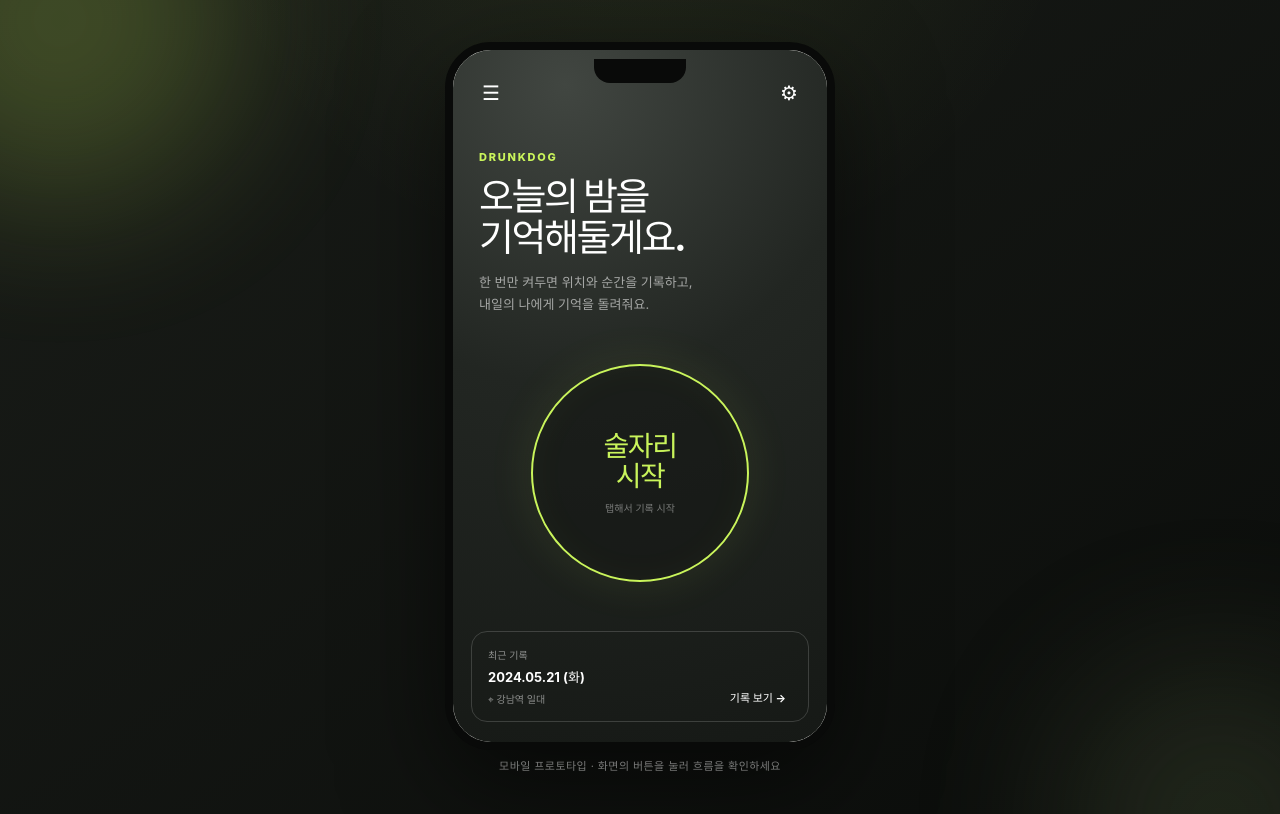
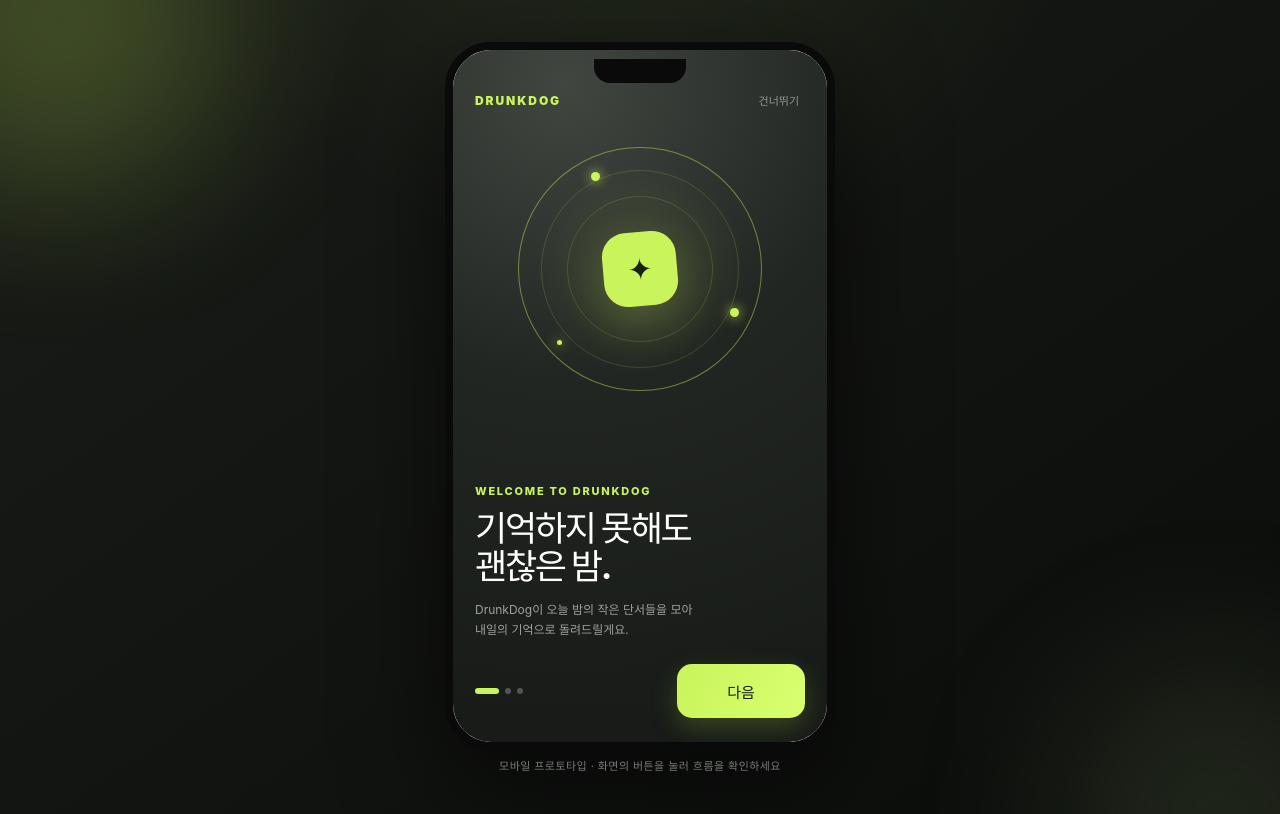
Before and after one commit to SJW1104/drunkdog, a React (Vite) app in the folder frontend/: page / in a window 1280 px wide. Built offline with nearby package versions, Linux system fonts and the light colour scheme.

Commit message:
feat: add onboarding flow

```diff
--- a/frontend/src/App.css
+++ b/frontend/src/App.css
@@ -46,6 +46,29 @@
 .screen-body { padding: 20px 22px 92px; overflow-y: auto; }
 .step-label, .kicker { color: #6a704f; font-size: 11px; font-weight: 800; letter-spacing: .16em; margin: 4px 0 12px; }
 .screen h2 { font-size: 31px; line-height: 1.16; letter-spacing: -.055em; margin: 0 0 22px; }
+
+.onboarding-screen { padding: 25px 22px 24px; }
+.onboarding-top { display: flex; justify-content: space-between; align-items: center; padding-top: 16px; }
+.wordmark { color: var(--lime); font-size: 12px; font-weight: 900; letter-spacing: .16em; }
+.onboarding-top button { background: transparent; color: rgba(255,255,255,.5); font-size: 11px; }
+.onboarding-visual { width: 244px; height: 244px; margin: 38px auto 28px; border-radius: 50%; position: relative; display: grid; place-items: center; border: 1px solid rgba(201,244,91,.45); background: radial-gradient(circle, rgba(201,244,91,.13), transparent 63%); }
+.onboarding-visual::before, .onboarding-visual::after { content: ''; position: absolute; border-radius: 50%; border: 1px solid rgba(201,244,91,.16); }
+.onboarding-visual::before { inset: 22px; }.onboarding-visual::after { inset: 48px; }
+.visual-core { width: 74px; height: 74px; border-radius: 24px; display: grid; place-items: center; background: var(--lime); color: #18200f; font-size: 30px; font-weight: 900; position: relative; z-index: 2; transform: rotate(-5deg); box-shadow: 0 16px 45px rgba(201,244,91,.2); }
+.onboarding-visual i { position: absolute; width: 9px; height: 9px; border-radius: 50%; background: var(--lime); box-shadow: 0 0 12px var(--lime); }
+.onboarding-visual i:nth-of-type(1) { top: 24px; left: 72px; }.onboarding-visual i:nth-of-type(2) { right: 22px; bottom: 73px; }.onboarding-visual i:nth-of-type(3) { left: 38px; bottom: 45px; width: 5px; height: 5px; }
+.onboarding-visual--orbit .visual-core { border-radius: 50%; background: transparent; color: var(--lime); border: 2px solid var(--lime); box-shadow: inset 0 0 24px rgba(201,244,91,.12); }
+.onboarding-visual--shield .visual-core { border-radius: 38px 38px 48px 48px; }
+.onboarding-copy { margin-top: auto; }
+.onboarding-copy .kicker { color: var(--lime); }
+.onboarding-copy h1 { margin: 0; font-size: 35px; line-height: 1.08; letter-spacing: -.065em; }
+.onboarding-copy h1 span, .onboarding-copy > p:last-child span { display: block; }
+.onboarding-copy > p:last-child { margin: 15px 0 0; color: rgba(255,255,255,.58); font-size: 12px; line-height: 1.65; }
+.permission-preview { display: grid; grid-template-columns: repeat(4, 1fr); gap: 6px; margin-top: 18px; }
+.permission-preview span { padding: 9px 2px; border: 1px solid rgba(255,255,255,.12); border-radius: 10px; text-align: center; font-size: 9px; color: rgba(255,255,255,.7); }
+.onboarding-footer { display: grid; grid-template-columns: 1fr 128px; align-items: center; gap: 18px; margin-top: 24px; }
+.onboarding-footer .primary-button { width: 100%; }
+.page-dots { display: flex; gap: 6px; }.page-dots i { width: 6px; height: 6px; border-radius: 9px; background: rgba(255,255,255,.25); transition: .2s; }.page-dots i.active { width: 24px; background: var(--lime); }
 
 .home-screen { padding-bottom: 20px; }
 .home-copy { padding: 28px 26px 0; }
@@ -101,4 +124,5 @@
   .app-shell { padding: 18px; }
   .prototype-note { display: none; }
   .start-orbit { width: 170px; height: 170px; }
+  .onboarding-visual { width: 180px; height: 180px; margin: 15px auto; }
 }
--- a/frontend/src/App.jsx
+++ b/frontend/src/App.jsx
@@ -3,6 +3,27 @@
 import './App.css'
 
 const friends = ['지훈', '민수', '예린']
+
+const onboardingSlides = [
+  {
+    eyebrow: 'WELCOME TO DRUNKDOG',
+    title: '기억하지 못해도\n괜찮은 밤.',
+    description: 'DrunkDog이 오늘 밤의 작은 단서들을 모아\n내일의 기억으로 돌려드릴게요.',
+    visual: 'memory',
+  },
+  {
+    eyebrow: 'JUST ONE TAP',
+    title: '술자리는 즐기고,\n기록은 맡겨두세요.',
+    description: '위치와 시간은 자동으로 기록하고\n가끔 짧고 쉬운 기억 미션만 보내드려요.',
+    visual: 'orbit',
+  },
+  {
+    eyebrow: 'SAFE & PRIVATE',
+    title: '필요한 권한만\n안전하게 사용할게요.',
+    description: '위치, 알림, 카메라와 마이크는\n기억 복원과 안전 기능에만 사용해요.',
+    visual: 'shield',
+  },
+]
 
 function Icon({ children }) {
   return <span className="icon" aria-hidden="true">{children}</span>
@@ -17,6 +38,43 @@
       {title && <strong>{title}</strong>}
       <button className="icon-button" aria-label="설정">{title ? '•••' : '⚙'}</button>
     </header>
+  )
+}
+
+function Onboarding({ go }) {
+  const [step, setStep] = useState(0)
+  const slide = onboardingSlides[step]
+  const isLast = step === onboardingSlides.length - 1
+
+  return (
+    <section className="screen screen--dark onboarding-screen">
+      <div className="onboarding-top">
+        <span className="wordmark">DRUNKDOG</span>
+        {!isLast && <button onClick={() => go('home')}>건너뛰기</button>}
+      </div>
+      <div className={`onboarding-visual onboarding-visual--${slide.visual}`} aria-hidden="true">
+        <div className="visual-core">{step === 0 ? '✦' : step === 1 ? '●' : '✓'}</div>
+        <i /><i /><i />
+      </div>
+      <div className="onboarding-copy">
+        <p className="kicker">{slide.eyebrow}</p>
+        <h1>{slide.title.split('\n').map((line) => <span key={line}>{line}</span>)}</h1>
+        <p>{slide.description.split('\n').map((line) => <span key={line}>{line}</span>)}</p>
+      </div>
+      {isLast && (
+        <div className="permission-preview">
+          <span>⌖ 위치</span><span>♧ 알림</span><span>▣ 카메라</span><span>◉ 마이크</span>
+        </div>
+      )}
+      <div className="onboarding-footer">
+        <div className="page-dots" aria-label={`${step + 1} / ${onboardingSlides.length}`}>
+          {onboardingSlides.map((item, index) => <i className={index === step ? 'active' : ''} key={item.eyebrow} />)}
+        </div>
+        <button className="primary-button" onClick={() => isLast ? go('home') : setStep(step + 1)}>
+          {isLast ? '시작하기' : '다음'}
+        </button>
+      </div>
+    </section>
   )
 }
 
@@ -178,8 +236,8 @@
 }
 
 function App() {
-  const [screen, setScreen] = useState('home')
-  const screens = { home: Home, setup: Setup, active: Active, mission: Mission, safety: Safety, summary: Summary, chat: Chat }
+  const [screen, setScreen] = useState('onboarding')
+  const screens = { onboarding: Onboarding, home: Home, setup: Setup, active: Active, mission: Mission, safety: Safety, summary: Summary, chat: Chat }
   const CurrentScreen = screens[screen]
   return (
     <main className="app-shell">
```
